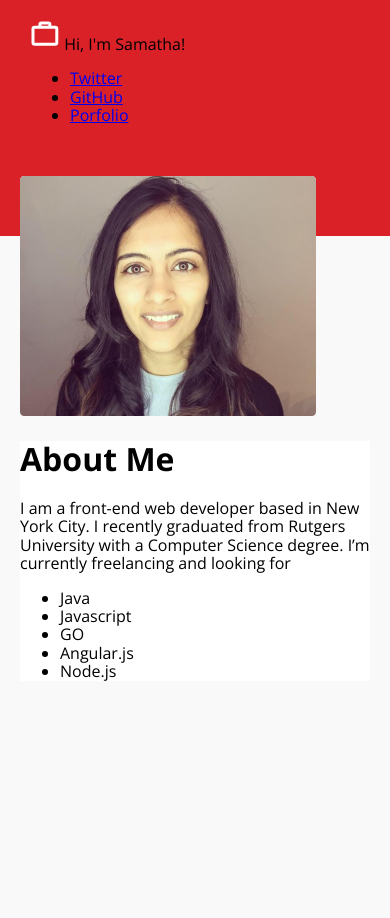
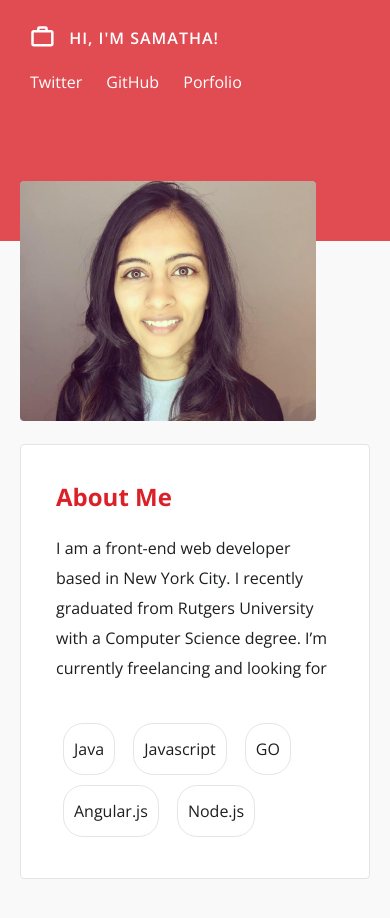
Before and after one commit to KISS/wdc-mlh, a plain HTML site: page index.html in a window 390 px wide. Before the commit the page ends 844 px from the top, so only its background shows below. Drawn offline with nearby package versions, Linux system fonts and the light colour scheme.

Commit message:
Added remaining mobile styling

```diff
--- a/css/main.css
+++ b/css/main.css
@@ -3,31 +3,125 @@ body {
     font-family: 'Open Sans', sans-serif;
 }
 
-
 .header-wrapper,
 main {
     max-width: 1064px;
-    margin: 0 auto;
-    padding: 0 20px;
+    margin: 0px auto;
+    padding: 0px 20px;
+}
+
+main {
+    margin-bottom: 60px;
 }
 
 .header-wrapper {
-    padding: 0 30px;
+    padding: 0px 30px;
 }
 
 header {
     height: 216px;
-    background-color: #da2128;
-    padding-top: 20px;
+    background-color: rgba(218,33,40,0.8);
+    padding-top: 25px;
+    font-size: 16px;
+    color: #ffffff;
+}
+
+header a {
+    color: #ffffff;
+    line-height: 16px;
+    text-decoration: none;
+    display: inline-block;
+    padding: 5px 0px;
+}
+
+header a:hover,
+header a:active {
+    color: #e9d758;
+}
+
+.header-icon {
+    width: 25px;
+    margin-right: 10px;
+}
+
+.header-greeting {
+    line-height: 24px;
+    font-weight: 600;
+    letter-spacing: 1px;
+    text-transform: uppercase;
+    vertical-align: super;
+}
+
+nav ul,
+.about-section-details ul {
+    list-style: none;
+    padding-left: 0px;
+}
+
+nav ul li {
+    display: inline-block;
+    margin: 0px 10px;
+    font-weight: 300;
+}
+
+nav ul li:first-child {
+    margin-left: 0px;
+}
+
+.about-section-photo {
+    background-color: #838383;
+    border-radius: 4px;
 }
 
 .about-section-details {
     background-color: #ffffff;
+    padding: 45px 35px;
+    border-radius: 4px;
+    border: 1px solid #e4e4e4;
+}
+
+.about-section-details h1 {
+    font-size: 24px;
+    font-weight: 700;
+    line-height: 32px;
+    color: rgb(218,33,40);
+    margin-bottom: 20px;
+}
+
+.about-section-details p,
+.about-section-details ul li {
+    font-size: 18px;
+    line-height: 32px;
+    color: rgb(28,30,32);
+}
+
+.about-section-details ul {
+    margin-top: 35px;
+}
+
+.about-section-details ul li {
+    display: inline-block;
+    margin: 5px 7px;
+    border: 1px solid #e5e5e5;
+    border-radius: 20px;
+    padding: 10px;
 }
 
 /* Mobile styles */
-@media (max-width: 400px) {
+@media (max-width: 640px) {
     .about-section-wrapper {
         margin-top: -60px;
     }
+
+    .about-section-details p,
+    .about-section-details ul li {
+        font-size: 16px;
+        line-height: 30px;
+    }
+
+    .about-section-details {
+        margin-top: 20px;
+        padding-top: 20px;
+        padding-bottom: 20px;
+    }
 }
--- a/index.html
+++ b/index.html
@@ -6,15 +6,15 @@
     <title>About Samatha</title>
 
     <link href="https://cdnjs.cloudflare.com/ajax/libs/normalize/8.0.0/normalize.min.css" rel="stylesheet">
-    <link href="https://fonts.googleapis.com/css?family=Open+Sans:400,700" rel="stylesheet">
+    <link href="https://fonts.googleapis.com/css?family=Open+Sans:300,400,600,700" rel="stylesheet">
     <link href="css/main.css" rel="stylesheet" type="text/css">
 </head>
 <body>
     <header>
         <div class="header-wrapper">
             <div>
-                <img src="assets/icon-briefcase.svg" alt="briefcase icon"/>
-                <span>Hi, I'm Samatha!</span>
+                <img class="header-icon" src="assets/icon-briefcase.svg" alt="briefcase icon"/>
+                <span class="header-greeting">Hi, I'm Samatha!</span>
             </div>
             <nav>
                 <ul>
```
